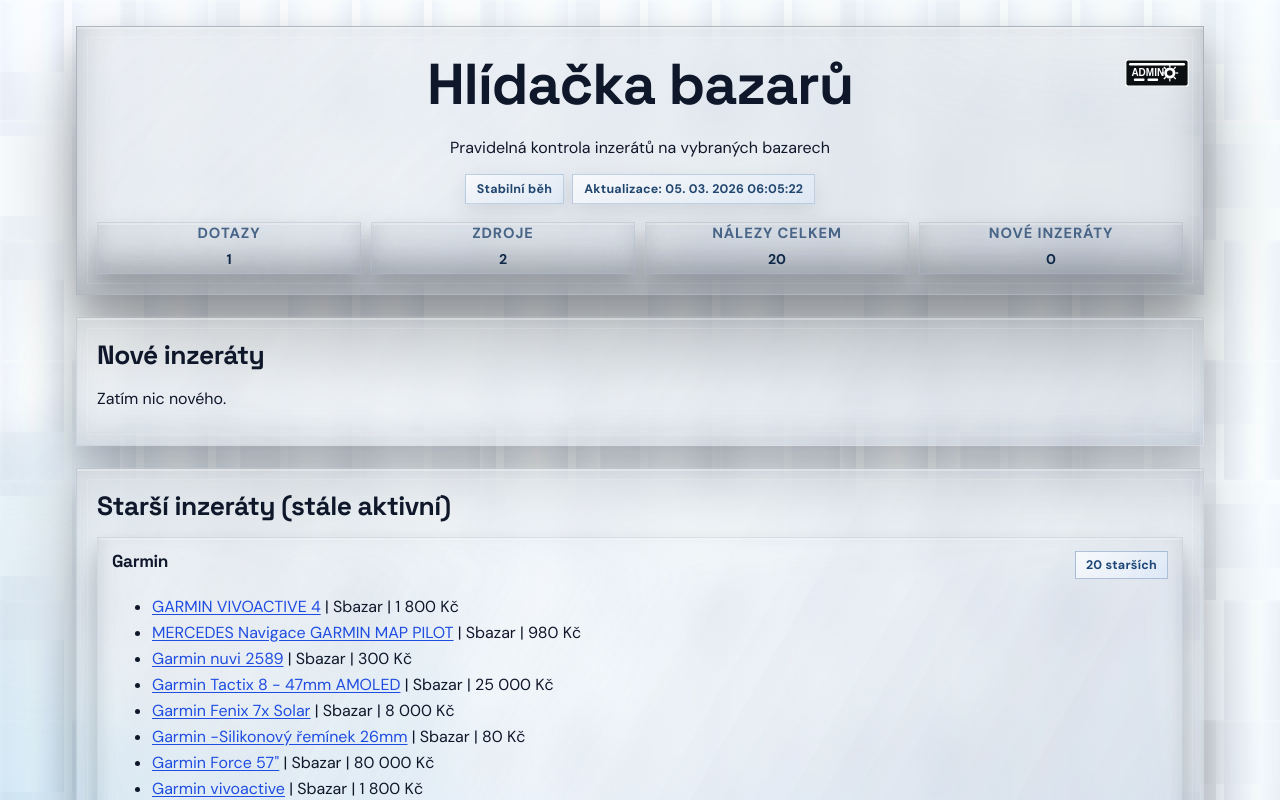
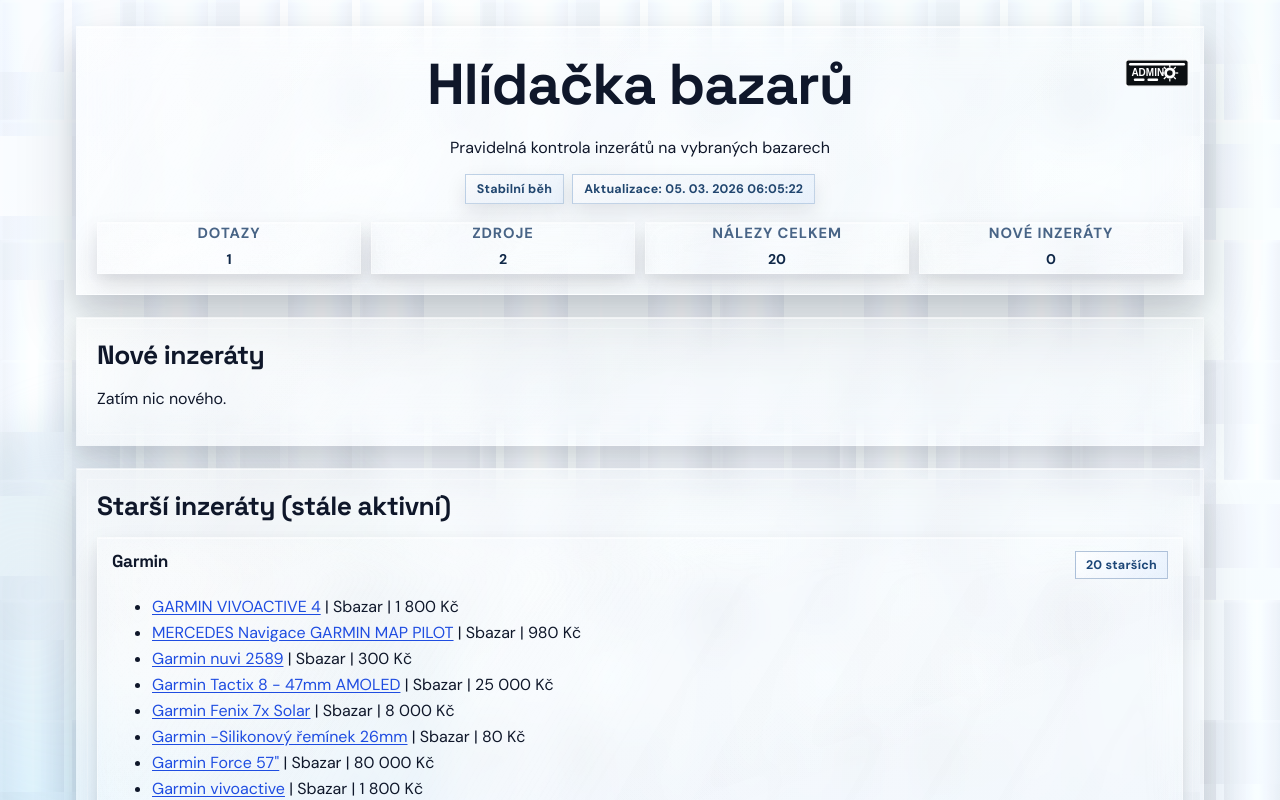
Before and after one commit to JanKostalek/hlidacka, a Next.js app: page / in a window 1280 px wide. In both pictures the pointer is over the element 640 px from the left and 160 px from the top of the page. Shown: the top 800 px of the page. Built offline with nearby package versions, Linux system fonts and the light colour scheme.

Commit message:
Add files via upload

```diff
--- a/app/globals.css
+++ b/app/globals.css
@@ -674,16 +674,15 @@
 }
 
 .themeGlass .dashboardPanel {
-  border-color: rgba(91, 103, 125, 0.22);
+  border-color: rgba(91, 103, 125, 0.34);
   background:
-    linear-gradient(158deg, rgba(238, 243, 249, 0.125), rgba(206, 216, 231, 0.125)),
-    linear-gradient(120deg, rgba(27, 33, 44, 0.035), rgba(255, 255, 255, 0.015) 35%, rgba(24, 29, 39, 0.035) 100%);
+    linear-gradient(158deg, rgba(238, 243, 249, 0.25), rgba(206, 216, 231, 0.25)),
+    linear-gradient(120deg, rgba(27, 33, 44, 0.07), rgba(255, 255, 255, 0.03) 35%, rgba(24, 29, 39, 0.07) 100%);
   box-shadow:
-    0 40px 78px rgba(8, 14, 26, 0.26),
-    0 16px 30px rgba(7, 12, 22, 0.2),
-    0 2px 0 rgba(255, 255, 255, 0.42) inset,
-    0 -18px 34px rgba(59, 72, 95, 0.22) inset,
-    0 0 0 1px rgba(255, 255, 255, 0.16);
+    0 30px 56px rgba(8, 14, 26, 0.22),
+    0 10px 20px rgba(7, 12, 22, 0.16),
+    0 1px 0 rgba(255, 255, 255, 0.48) inset,
+    0 -12px 24px rgba(59, 72, 95, 0.16) inset;
   backdrop-filter: blur(20px) saturate(1.15);
 }
 
@@ -697,17 +696,16 @@
 }
 
 .themeGlass .dashboardPanel:hover {
-  border-color: rgba(55, 66, 86, 0.4);
+  border-color: rgba(55, 66, 86, 0.54);
   background:
-    linear-gradient(158deg, rgba(169, 179, 197, 0.19), rgba(136, 147, 167, 0.19)),
-    linear-gradient(120deg, rgba(12, 17, 26, 0.09), rgba(90, 101, 119, 0.05) 35%, rgba(10, 14, 23, 0.095) 100%);
+    linear-gradient(158deg, rgba(169, 179, 197, 0.375), rgba(136, 147, 167, 0.375)),
+    linear-gradient(120deg, rgba(12, 17, 26, 0.175), rgba(90, 101, 119, 0.1) 35%, rgba(10, 14, 23, 0.19) 100%);
   box-shadow:
-    0 56px 94px rgba(6, 10, 18, 0.4),
-    0 22px 38px rgba(6, 10, 18, 0.3),
-    0 2px 0 rgba(255, 255, 255, 0.34) inset,
-    0 -24px 40px rgba(10, 16, 28, 0.32) inset,
-    0 0 0 1px rgba(255, 255, 255, 0.12);
-  transform: translateY(-6px) scale(1.01);
+    0 44px 78px rgba(6, 10, 18, 0.36),
+    0 14px 28px rgba(6, 10, 18, 0.26),
+    0 1px 0 rgba(255, 255, 255, 0.28) inset,
+    0 -18px 30px rgba(10, 16, 28, 0.28) inset;
+  transform: translateY(-5px) scale(1.006);
 }
 
 .dashboardPanel::after {
@@ -859,90 +857,92 @@
 
 .themeGlass .statCard,
 .themeGlass .dashboardGroup {
-  border-color: rgba(87, 102, 128, 0.22);
+  border-color: rgba(87, 102, 128, 0.34);
   background:
-    linear-gradient(160deg, rgba(234, 240, 248, 0.125), rgba(200, 211, 227, 0.125)),
-    linear-gradient(120deg, rgba(21, 26, 36, 0.03), rgba(255, 255, 255, 0.015));
+    linear-gradient(160deg, rgba(234, 240, 248, 0.25), rgba(200, 211, 227, 0.25)),
+    linear-gradient(120deg, rgba(21, 26, 36, 0.06), rgba(255, 255, 255, 0.03));
   box-shadow:
-    0 22px 38px rgba(9, 14, 25, 0.24),
-    0 8px 16px rgba(9, 14, 25, 0.18),
-    inset 0 2px 0 rgba(255, 255, 255, 0.34),
-    inset 0 -12px 20px rgba(20, 26, 37, 0.18),
-    0 0 0 1px rgba(255, 255, 255, 0.12);
+    0 14px 24px rgba(9, 14, 25, 0.2),
+    0 6px 12px rgba(9, 14, 25, 0.14),
+    inset 0 1px 0 rgba(255, 255, 255, 0.4);
   backdrop-filter: blur(18px) saturate(1.08);
 }
 
 .themeGlass .statCard:hover,
 .themeGlass .dashboardGroup:hover {
-  border-color: rgba(52, 62, 80, 0.42);
+  border-color: rgba(52, 62, 80, 0.58);
   background:
-    linear-gradient(160deg, rgba(165, 176, 194, 0.19), rgba(129, 140, 160, 0.19)),
-    linear-gradient(120deg, rgba(7, 11, 19, 0.09), rgba(82, 93, 112, 0.05));
+    linear-gradient(160deg, rgba(165, 176, 194, 0.375), rgba(129, 140, 160, 0.375)),
+    linear-gradient(120deg, rgba(7, 11, 19, 0.18), rgba(82, 93, 112, 0.1));
   box-shadow:
-    0 34px 52px rgba(6, 10, 18, 0.38),
-    0 14px 24px rgba(6, 10, 18, 0.28),
-    inset 0 2px 0 rgba(255, 255, 255, 0.28),
-    inset 0 -16px 24px rgba(10, 16, 28, 0.24),
-    0 0 0 1px rgba(255, 255, 255, 0.1);
-  transform: translateY(-5px) scale(1.01);
+    0 24px 36px rgba(6, 10, 18, 0.34),
+    0 8px 16px rgba(6, 10, 18, 0.22),
+    inset 0 1px 0 rgba(255, 255, 255, 0.24);
+  transform: translateY(-4px) scale(1.006);
 }
 
 .themeGlassLight .dashboardPanel {
-  border-color: rgba(91, 103, 125, 0.14);
+  border-color: rgba(255, 255, 255, 0.42);
   background:
-    linear-gradient(158deg, rgba(238, 243, 249, 0.062), rgba(206, 216, 231, 0.062)),
-    linear-gradient(120deg, rgba(27, 33, 44, 0.018), rgba(255, 255, 255, 0.008) 35%, rgba(24, 29, 39, 0.018) 100%);
+    linear-gradient(158deg, rgba(255, 255, 255, 0.04), rgba(255, 255, 255, 0.02)),
+    linear-gradient(120deg, rgba(255, 255, 255, 0.02), rgba(255, 255, 255, 0.01) 35%, rgba(255, 255, 255, 0.01) 100%);
   box-shadow:
-    0 40px 78px rgba(8, 14, 26, 0.2),
-    0 16px 30px rgba(7, 12, 22, 0.14),
-    0 2px 0 rgba(255, 255, 255, 0.3) inset,
-    0 -18px 34px rgba(59, 72, 95, 0.14) inset,
-    0 0 0 1px rgba(255, 255, 255, 0.1);
-  backdrop-filter: blur(20px) saturate(1.1);
+    0 22px 44px rgba(15, 23, 42, 0.12),
+    0 8px 18px rgba(15, 23, 42, 0.08),
+    inset 0 1px 0 rgba(255, 255, 255, 0.55),
+    inset 0 -10px 18px rgba(255, 255, 255, 0.05);
+  backdrop-filter: blur(22px) saturate(1.05);
 }
 
 .themeGlassLight .dashboardPanel:hover {
-  border-color: rgba(55, 66, 86, 0.3);
+  border-color: rgba(255, 255, 255, 0.55);
   background:
-    linear-gradient(158deg, rgba(169, 179, 197, 0.125), rgba(136, 147, 167, 0.125)),
-    linear-gradient(120deg, rgba(12, 17, 26, 0.045), rgba(90, 101, 119, 0.025) 35%, rgba(10, 14, 23, 0.048) 100%);
+    linear-gradient(158deg, rgba(255, 255, 255, 0.07), rgba(255, 255, 255, 0.045)),
+    linear-gradient(120deg, rgba(255, 255, 255, 0.04), rgba(255, 255, 255, 0.015) 35%, rgba(255, 255, 255, 0.03) 100%);
   box-shadow:
-    0 52px 90px rgba(6, 10, 18, 0.3),
-    0 20px 34px rgba(6, 10, 18, 0.22),
-    0 2px 0 rgba(255, 255, 255, 0.26) inset,
-    0 -24px 38px rgba(10, 16, 28, 0.24) inset,
-    0 0 0 1px rgba(255, 255, 255, 0.08);
-  transform: translateY(-6px) scale(1.01);
+    0 30px 58px rgba(15, 23, 42, 0.16),
+    0 12px 24px rgba(15, 23, 42, 0.11),
+    inset 0 1px 0 rgba(255, 255, 255, 0.64),
+    inset 0 -12px 20px rgba(255, 255, 255, 0.06);
+  transform: translateY(-5px) scale(1.008);
 }
 
 .themeGlassLight .statCard,
 .themeGlassLight .dashboardGroup {
-  border-color: rgba(87, 102, 128, 0.14);
+  border-color: rgba(255, 255, 255, 0.4);
   background:
-    linear-gradient(160deg, rgba(234, 240, 248, 0.062), rgba(200, 211, 227, 0.062)),
-    linear-gradient(120deg, rgba(21, 26, 36, 0.015), rgba(255, 255, 255, 0.008));
+    linear-gradient(160deg, rgba(255, 255, 255, 0.038), rgba(255, 255, 255, 0.02)),
+    linear-gradient(120deg, rgba(255, 255, 255, 0.015), rgba(255, 255, 255, 0.008));
   box-shadow:
-    0 22px 38px rgba(9, 14, 25, 0.18),
-    0 8px 16px rgba(9, 14, 25, 0.12),
-    inset 0 2px 0 rgba(255, 255, 255, 0.26),
-    inset 0 -12px 20px rgba(20, 26, 37, 0.12),
-    0 0 0 1px rgba(255, 255, 255, 0.08);
+    0 16px 30px rgba(15, 23, 42, 0.1),
+    0 6px 14px rgba(15, 23, 42, 0.07),
+    inset 0 1px 0 rgba(255, 255, 255, 0.52),
+    inset 0 -8px 14px rgba(255, 255, 255, 0.04);
   backdrop-filter: blur(18px) saturate(1.05);
 }
 
 .themeGlassLight .statCard:hover,
 .themeGlassLight .dashboardGroup:hover {
-  border-color: rgba(52, 62, 80, 0.3);
+  border-color: rgba(255, 255, 255, 0.52);
   background:
-    linear-gradient(160deg, rgba(165, 176, 194, 0.125), rgba(129, 140, 160, 0.125)),
-    linear-gradient(120deg, rgba(7, 11, 19, 0.045), rgba(82, 93, 112, 0.025));
+    linear-gradient(160deg, rgba(255, 255, 255, 0.06), rgba(255, 255, 255, 0.035)),
+    linear-gradient(120deg, rgba(255, 255, 255, 0.025), rgba(255, 255, 255, 0.015));
   box-shadow:
-    0 34px 52px rgba(6, 10, 18, 0.3),
-    0 14px 24px rgba(6, 10, 18, 0.2),
-    inset 0 2px 0 rgba(255, 255, 255, 0.24),
-    inset 0 -16px 24px rgba(10, 16, 28, 0.18),
-    0 0 0 1px rgba(255, 255, 255, 0.08);
-  transform: translateY(-5px) scale(1.01);
+    0 24px 42px rgba(15, 23, 42, 0.14),
+    0 10px 20px rgba(15, 23, 42, 0.1),
+    inset 0 1px 0 rgba(255, 255, 255, 0.6),
+    inset 0 -10px 16px rgba(255, 255, 255, 0.05);
+  transform: translateY(-4px) scale(1.008);
+}
+
+.themeGlassLight .dashboardPanel::before {
+  background: linear-gradient(120deg, rgba(255, 255, 255, 0.55), rgba(255, 255, 255, 0.08) 45%, rgba(255, 255, 255, 0.12) 100%);
+  mix-blend-mode: screen;
+}
+
+.themeGlassLight .dashboardPanel::after {
+  border-color: rgba(255, 255, 255, 0.36);
+  opacity: 0.78;
 }
 
 /* Light glass variant: same background, sharp "glass sheet" edges */
```
